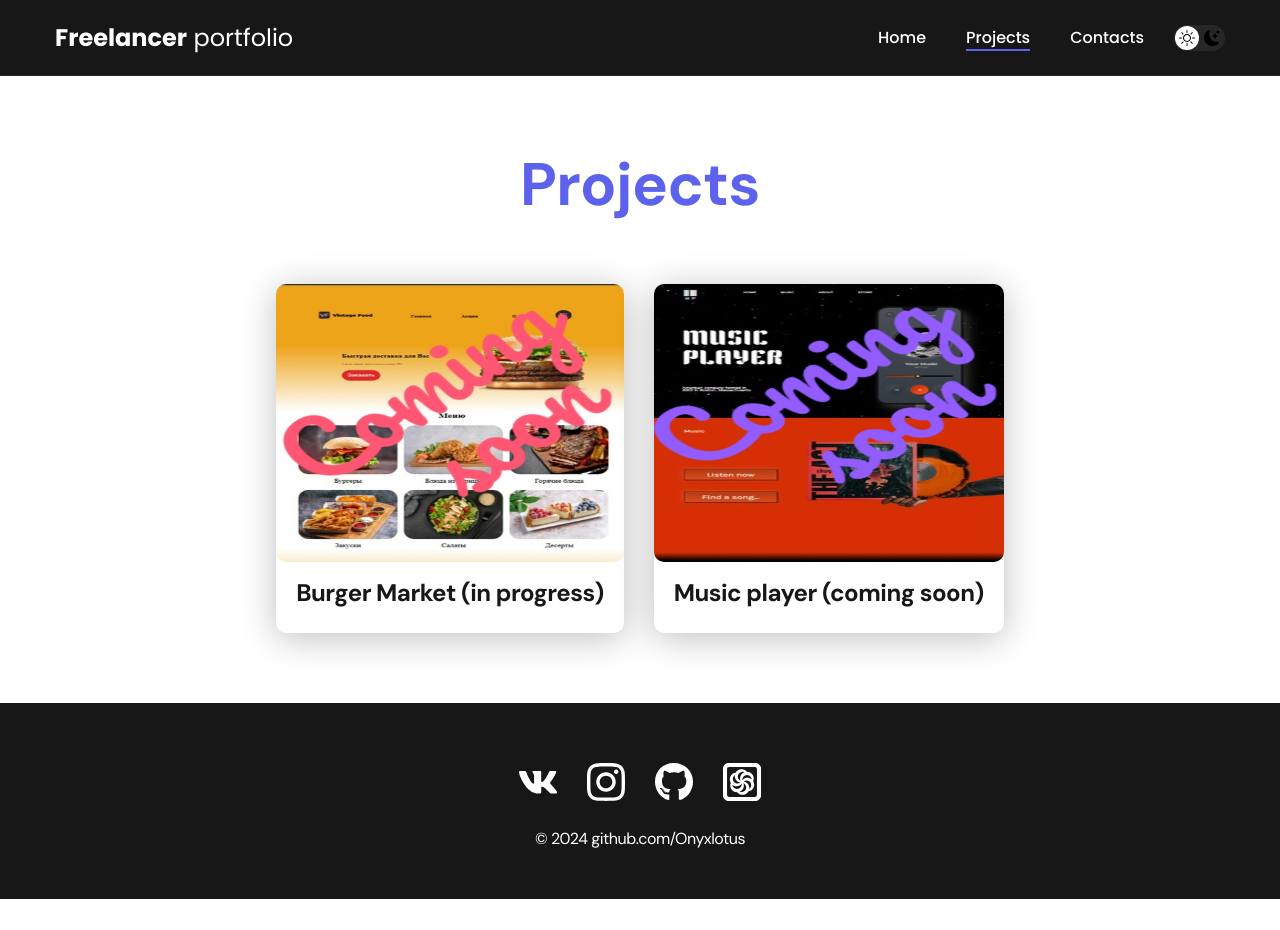
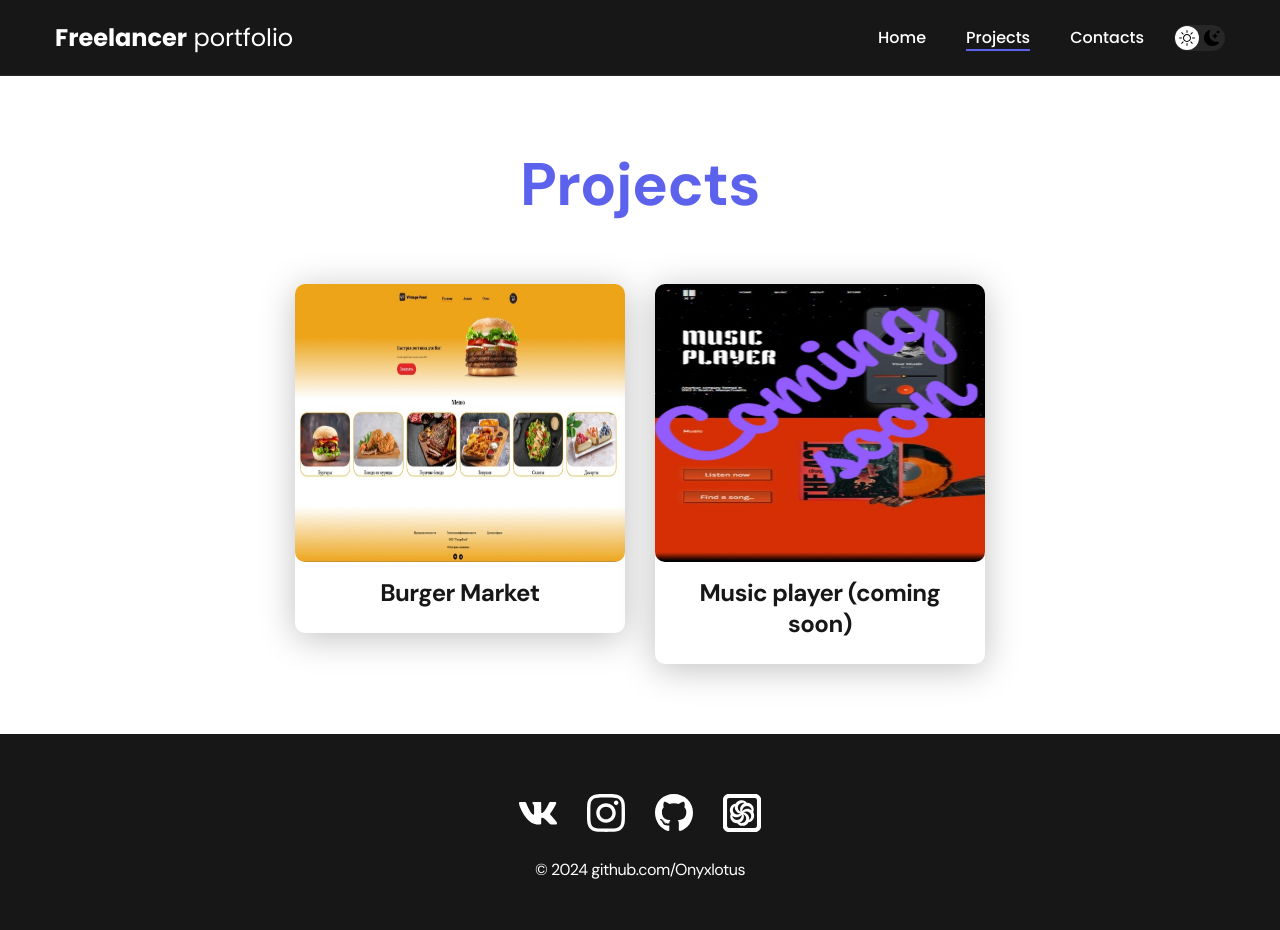
Before and after one commit to Onyxlotus/dep_profile, a React (Create React App) app: page /projects in a window 1280 px wide. Before the commit the page ends 899 px from the top, so only its background shows below. Built offline with nearby package versions, Linux system fonts and the light colour scheme.

Commit message:
change burger proj

```diff
--- a/src/components/project/style.css
+++ b/src/components/project/style.css
@@ -1,14 +1,15 @@
 .project {
-	max-width: 370px;
+	max-width: 330px;
 	background-color: var(--project-card-bg);
 	box-shadow: var(--box-shadow);
 	border-radius: 10px;
+	text-align: center;
 }
 
 .project__img {
 	border-radius: 10px;
 	height: 278px;
-	width: 100%;
+	width: 330px;
 }
 
 .project__title {
--- a/src/helpers/projectsList.js
+++ b/src/helpers/projectsList.js
@@ -6,11 +6,12 @@ import project02 from "./../img/projects/prod02.jpg";
 const projects = [
     {
         id: "0",
-        title: 'Burger Market (in progress)',
+        title: 'Burger Market',
         skills: 'React, HTML, CSS',
         img: project01,
         imgBig: project01,
-        gitHubLink: 'https://github.com/Onyxlotus/burger-on-react',
+        imgHref:"https://onyxlotus.github.io/dep_burger/",
+        gitHubLink: 'https://github.com/Onyxlotus/dep_burger',
     },
     {
         id: "1",
@@ -18,6 +19,7 @@ const projects = [
         skills: 'React',
         img: project02,
         imgBig: project02,
+        imgHref:"",
         gitHubLink: 'https://github.com/Onyxlotus/musicplayer',
     },
 ];
--- a/src/pages/Project.js
+++ b/src/pages/Project.js
@@ -16,8 +16,10 @@ const Project = () => {
                 <div className="project-details">
 
                     <h1 className="title-1">{project.title}</h1>
+                    <a href={project.imgHref} target="_blank" rel="noreferrer">
+                        <img src={project.imgBig} alt={project.title} className="project-details__cover" />
+                    </a>
 
-                    <img src={project.imgBig} alt={project.title} className="project-details__cover" />
 
                     <div className="project-details__desc">
                         <p>{project.skills}</p>
```
Also changed, not shown: src/img/projects/prod01.jpg.
